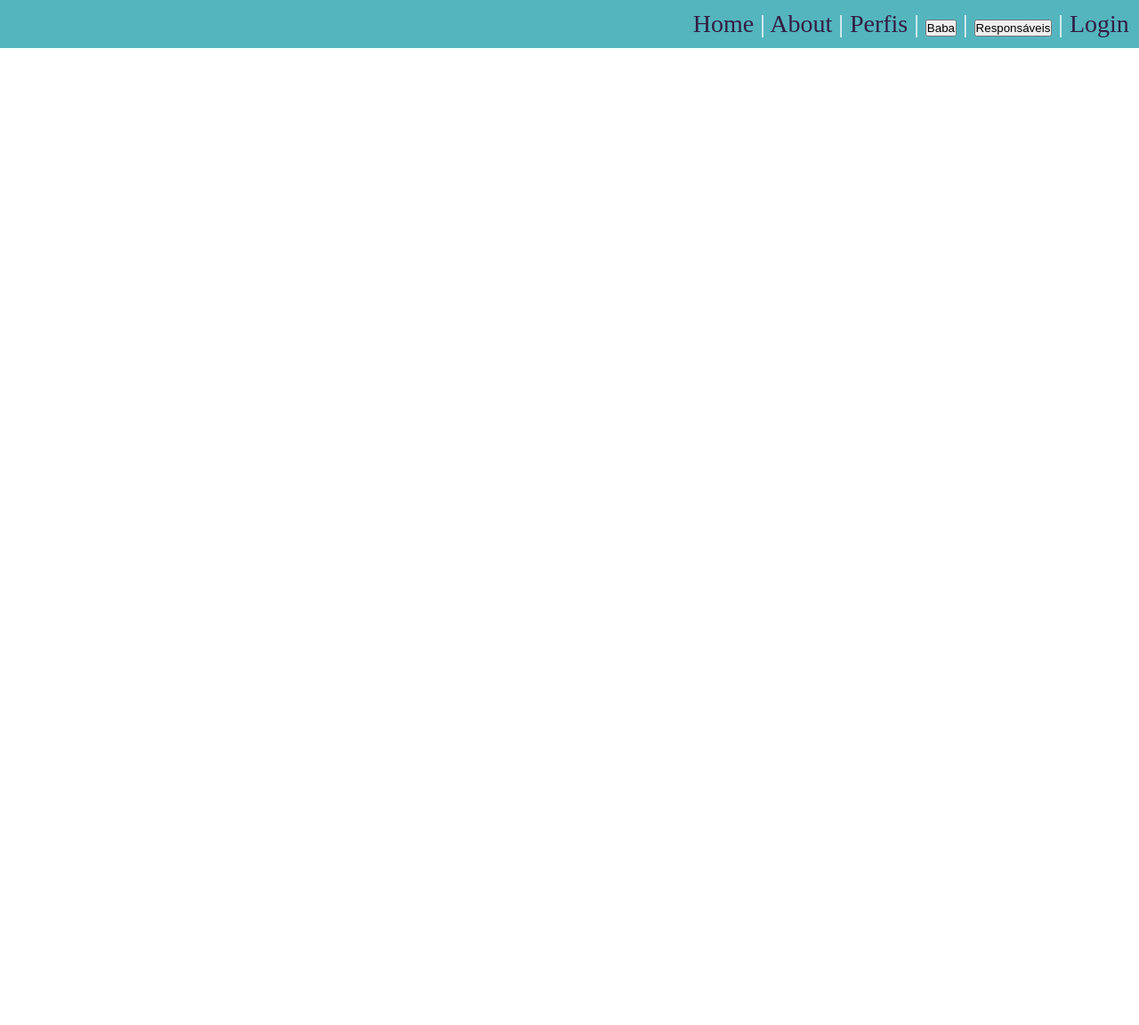
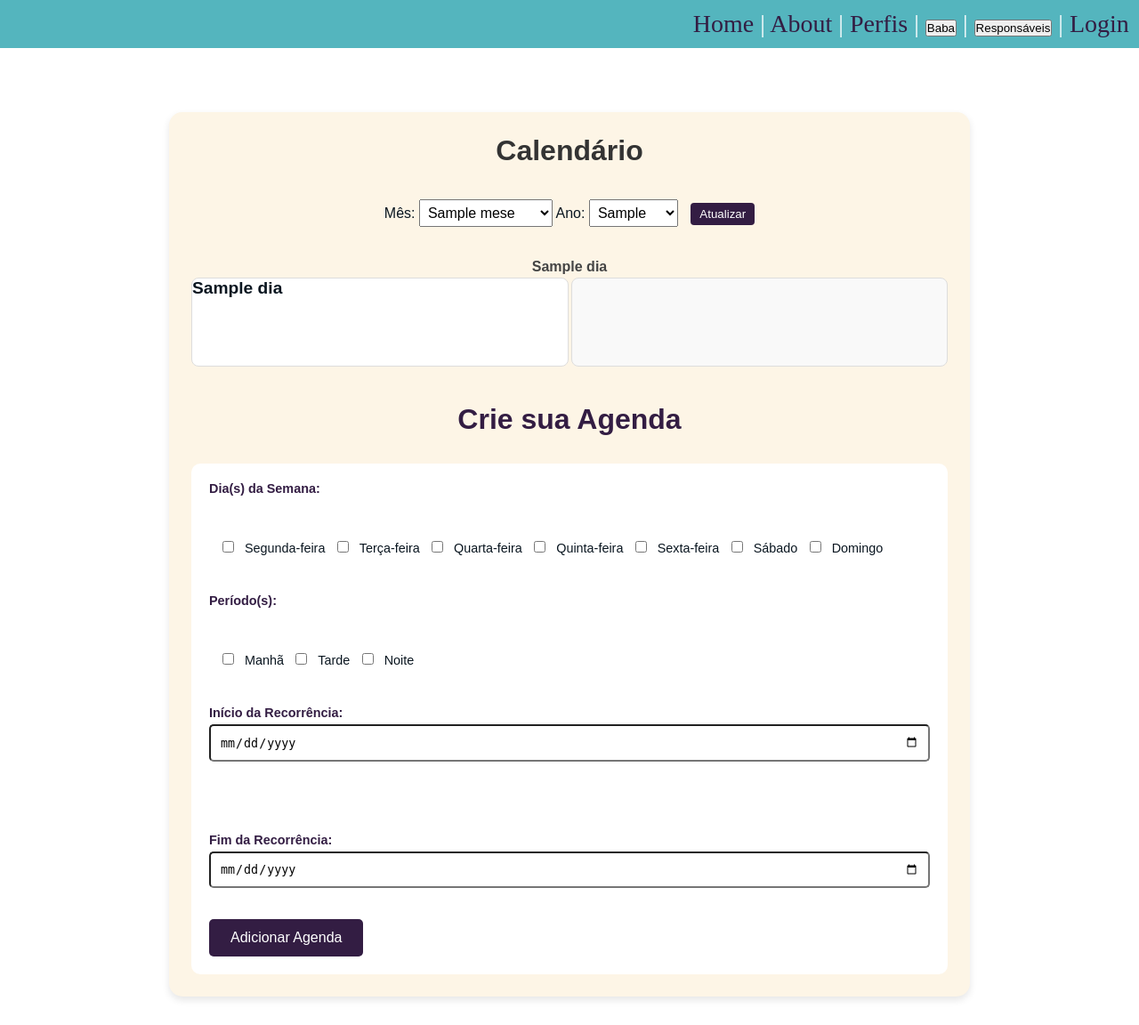
Before and after one commit to Robertt-S/India---Babacare, a Django app: template BabaCare/perfis/templates/perfis/agenda_recorrente.html in a window 1280 px wide. Shown: the whole page at 89% size. Before the commit the page ends 54 px from the top, so only its background shows below. Run offline with Django 5.2, Linux system fonts and the light colour scheme; the template is opened without the code that fills it: most values are stand-ins (such as "Sample title", 1, 10 or a date in 2020).

Commit message:
Calendario baba

```diff
--- a/BabaCare/perfis/forms.py
+++ b/BabaCare/perfis/forms.py
@@ -60,7 +60,6 @@ class AgendaRecorrenteForm(forms.Form):
         ('manhã', 'Manhã'),
         ('tarde', 'Tarde'),
         ('noite', 'Noite'),
-        ('integral', 'Integral'),
     ]
 
     frequencia = forms.MultipleChoiceField(
--- a/BabaCare/perfis/models.py
+++ b/BabaCare/perfis/models.py
@@ -30,7 +30,6 @@ class Agenda(models.Model):
         ('manhã', 'Manhã'),
         ('tarde', 'Tarde'),
         ('noite', 'Noite'),
-        ('integral', 'Integral'),
     ])
     recorrente = models.BooleanField(default=False)  # Se for recorrente ou não
     frequencia = models.CharField(max_length=20, blank=True, null=True)  # Ex: "Segunda-feira"
--- a/BabaCare/perfis/templates/perfis/agenda_recorrente.html
+++ b/BabaCare/perfis/templates/perfis/agenda_recorrente.html
@@ -6,33 +6,80 @@
 {% endblock %}
 
 {% block content %}
-    {% if user.is_authenticated %}
-        {% if eu_id == perfil.id %}
-            <section style="background-color: #fdf5e6; padding: 20px; border-radius: 15px; margin-top: 20px; max-width: 800px; margin-left: auto; margin-right: auto; font-family: Arial, sans-serif; box-shadow: 0 4px 8px rgba(0, 0, 0, 0.1);">
-                <h2 style="color: #333; font-size: 1.4rem; margin-bottom: 10px;">Agenda de Trabalho</h2>
-                {% if perfil.agenda_set.all %}
-                    <ul>
-                        {% for agenda in perfil.agenda_set.all %}
-                            <li>{{ agenda.dia }} - {{ agenda.periodo }}</li>
-                        {% empty %}
-                            <p>Você ainda não cadastrou sua agenda.</p>
+
+    <section style="background-color: #fdf5e6; padding: 25px; border-radius: 15px; margin-top: 40px; max-width: 900px; margin-left: auto; margin-right: auto; font-family: Arial, sans-serif; box-shadow: 0 4px 8px rgba(0, 0, 0, 0.1);">
+    <h2 style="text-align: center; color: #333; font-size: 2rem; margin-bottom: 20px;">Calendário</h2>
+
+    <!-- Formulário para selecionar mês e ano -->
+    <form method="get" style="text-align: center; margin-bottom: 20px; font-size: 1rem; ">
+        <label for="mes">Mês:</label>
+        <select id="mes" name="mes" style="width: 150px; padding: 5px; font-size: 1rem;">
+            {% for i in meses %}
+                <option value="{{ forloop.counter }}" {% if forloop.counter == mes %}selected{% endif %}>{{ i }}</option>
+            {% endfor %}
+        </select>
+
+        <label for="ano">Ano:</label>
+        <select id="ano" name="ano" style="width: 100px; padding: 5px; font-size: 1rem;">
+            {% for ano_item in anos %}
+                <option value="{{ ano_item }}" {% if ano_item == ano %}selected{% endif %}>{{ ano_item }}</option>
+            {% endfor %}
+        </select>
+
+        <button type="submit" style="margin-left: 10px; padding: 5px 10px; background-color: #331d43; color: white; border: none; border-radius: 4px;">Atualizar</button>
+    </form>
+
+
+
+    <!-- Exibição do calendário -->
+    <div class="calendario">
+        <div class="dias-da-semana" style="display: flex; justify-content: space-between; margin-bottom: 3px; font-weight: bold; color: #444;">
+            {% for dia in dias_da_semana %}
+                <div class="dia-da-semana" style="flex: 1; text-align: center; font-size: 1rem;">
+                    {{ dia }}
+                </div>
+            {% endfor %}
+        </div>
+        <div class="dias-do-mes" style="display: flex; flex-wrap: wrap; gap: 3px; justify-content: space-between;">
+            {% for dia in calendario %}
+                {% if dia %}
+                    <div class="dia {% if dia in agendas_por_dia %}agendado{% endif %}"
+                         style="flex: 1 0 13%; padding: 15px; text-align: start; border: 1px solid #ddd; border-radius: 8px; background-color: white; box-sizing: border-box; position: relative; min-width: 100px; height: 100px;">
+                            <span style="position: absolute; top: 0; left: 0; font-size: 1.2rem; font-weight: bold;">{{ dia }}</span>
+
+                        {% if dia in agendas_por_dia %}
+                            <div class="tooltip" style="background-color: #db3065; color: white; padding: 5px; border-radius: 5px; margin-top: 5px; box-shadow: 0 2px 5px rgba(0, 0, 0, 0.1); font-size: 0.9rem; text-align: center;">
+                                Aberto para serviço
+                                <ul style="padding-left: 15px; margin-top: 5px;">
+                                    {% for periodo in agendas_por_dia.dia %}
+                                        <li style="font-size: 0.8rem;">{{ periodo }}</li>
                                     {% endfor %}
                                 </ul>
+                            </div>
+                        {% endif %}
+                    </div>
                 {% else %}
-                    <p>Você ainda não tem uma agenda definida. Adicione abaixo:</p>
+                    <div class="dia" style="flex: 1 0 13%; padding: 15px; text-align: center; border: 1px solid #ddd; border-radius: 8px; background-color: #f9f9f9; box-sizing: border-box; min-width: 100px; height: 100px;"></div>
                 {% endif %}
+            {% endfor %}
 
-                <h3 style="color: #333; font-size: 1.4rem; margin-bottom: 10px;">Agenda Recorrente</h3>
-                <p>Se você trabalha em horários recorrentes, defina os detalhes abaixo:</p>
+            {# Preenchendo os dias vazios no final do mês #}
+            {% for vazio in dias_vazios %}
+                <div class="dia" style="flex: 1 0 13%; padding: 15px; text-align: center; border: 1px solid #ddd; border-radius: 8px; background-color: #f9f9f9; box-sizing: border-box; min-width: 100px; height: 100px;"></div>
+            {% endfor %}
+        </div>
+    </div>
+
+
+        <h3 style="color: #331d43; font-size: 2rem; margin-top: 25px; margin-bottom: 15px; text-align: center;">Crie sua Agenda</h3>
 
         <form method="POST" action="{% url 'perfis:agenda_recorrente' %}">
             {% csrf_token %}
-                    <div style="background-color: #fff; padding: 20px; border-radius: 10px; box-shadow: 0 4px 6px rgba(0, 0, 0, 0.1);">
-
+            <div style="background-color: #fff; padding: 20px; border-radius: 10px; ">
                 <!-- Seleção de múltiplos dias da semana -->
                 <div style="margin-bottom: 15px;">
-                            <label for="frequencia" style="display: block; margin-bottom: 5px; font-weight: bold; color: #555; font-size: 0.9rem;">Dia(s) da Semana:</label>
-                            <div style="padding: 15px; border-radius: 10px; box-shadow: 0 2px 4px rgba(0, 0, 0, 0.1); margin-bottom: 20px;">
+                    <label for="frequencia" style="display: block; margin-bottom: 5px; font-weight: bold; color: #331d43; font-size: 0.9rem;">Dia(s) da Semana:</label>
+                    <div style="padding: 15px; border-radius: 10px; margin-bottom: 20px;">
                         <label style="font-size: 0.9rem; display: inline-block; position: relative; padding-left: 25px;">
                             <input type="checkbox" name="frequencia" value="Segunda-feira" {% if 'Segunda-feira' in form.frequencia.value %}checked{% endif %} style="position: absolute; left: 0; top: 0; z-index: 1;"> Segunda-feira
                         </label>
@@ -59,8 +106,8 @@
 
                 <!-- Seleção de múltiplos períodos -->
                 <div style="margin-bottom: 15px;">
-                            <label for="periodo" style="display: block; margin-bottom: 5px; font-weight: bold; color: #555; font-size: 0.9rem;">Período(s):</label>
-                            <div style="padding: 15px; border-radius: 10px; box-shadow: 0 2px 4px rgba(0, 0, 0, 0.1); margin-bottom: 20px;">
+                    <label for="periodo" style="display: block; margin-bottom: 5px; font-weight: bold; color:#331d43; font-size: 0.9rem;">Período(s):</label>
+                    <div style="padding: 15px; border-radius: 10px; margin-bottom: 20px;">
                         <label style="font-size: 0.9rem; display: inline-block; position: relative; padding-left: 25px;">
                             <input type="checkbox" name="periodo" value="manhã" {% if 'manhã' in form.periodo.value %}checked{% endif %} style="position: absolute; left: 0; top: 0; z-index: 1;"> Manhã
                         </label>
@@ -70,28 +117,23 @@
                         <label style="font-size: 0.9rem; display: inline-block; position: relative; padding-left: 25px;">
                             <input type="checkbox" name="periodo" value="noite" {% if 'noite' in form.periodo.value %}checked{% endif %} style="position: absolute; left: 0; top: 0; z-index: 1;"> Noite
                         </label>
-                                <label style="font-size: 0.9rem; display: inline-block; position: relative; padding-left: 25px;">
-                                    <input type="checkbox" name="periodo" value="integral" {% if 'integral' in form.periodo.value %}checked{% endif %} style="position: absolute; left: 0; top: 0; z-index: 1;"> Integral
-                                </label>
                     </div>
                 </div>
 
                 <!-- Data de início e fim da recorrência -->
                 <div style="margin-bottom: 15px;">
-                            <label for="inicio_recorrencia" style="display: block; margin-bottom: 5px; font-weight: bold; color: #555; font-size: 0.9rem;">Início da Recorrência:</label>
+                    <label for="inicio_recorrencia" style="display: block; margin-bottom: 5px; font-weight: bold; color:#331d43; font-size: 0.9rem;">Início da Recorrência:</label>
                     <input type="date" id="inicio_recorrencia" name="inicio_recorrencia" required style="width: 100%; padding: 10px; border-radius: 5px; box-sizing: border-box; margin-bottom: 15px;"><br>
 
-                            <label for="fim_recorrencia" style="display: block; margin-top: 10px; margin-bottom: 5px; font-weight: bold; color: #555; font-size: 0.9rem;">Fim da Recorrência:</label>
+                    <label for="fim_recorrencia" style="display: block; margin-top: 10px; margin-bottom: 5px; font-weight: bold; color:#331d43; font-size: 0.9rem;">Fim da Recorrência:</label>
                     <input type="date" id="fim_recorrencia" name="fim_recorrencia" required style="width: 100%; padding: 10px; border-radius: 5px; box-sizing: border-box;">
                 </div>
 
                 <!-- Botão de envio -->
-                        <button type="submit" style="background-color: #ffa726; color: white; border: none; padding: 12px 24px; border-radius: 5px; cursor: pointer; font-size: 1rem; margin-top: 20px;">
+                <button type="submit" style="background-color: #331d43; color: white; border: none; padding: 12px 24px; border-radius: 5px; cursor: pointer; font-size: 1rem; margin-top: 20px;">
                     Adicionar Agenda
                 </button>
             </div>
         </form>
     </section>
-        {% endif %}
-    {% endif %}
 {% endblock %}
```
Also changed, not shown: BabaCare/perfis/views.py (+93 -12 lines), BabaCare/users/migrations/0006_agenda.py (added), BabaCare/users/migrations/0007_delete_agenda.py (added). Lines whose indentation alone changed are shown as unchanged.
